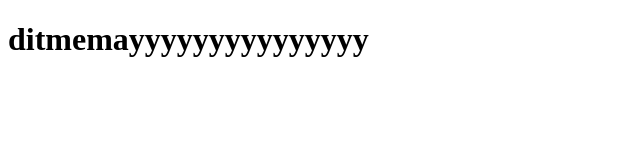
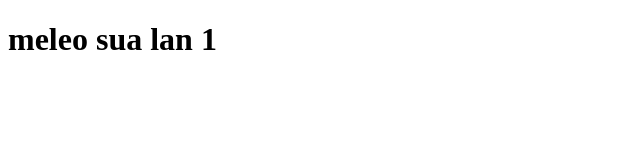
Before and after one commit to leodz06/duan01, a plain HTML site: page index.html in a window 1280 px wide. Shown: the whole page, without its empty margins (0-640 px from the left). Drawn offline with Linux system fonts and the light colour scheme.

Commit message:
sua doi lan 1

```diff
--- a/index.html
+++ b/index.html
@@ -6,6 +6,6 @@
     <title>Document</title>
   </head>
   <body>
-    <h1>ditmemayyyyyyyyyyyyyyy</h1>
+    <h1>meleo sua lan 1</h1>
   </body>
 </html>
```
